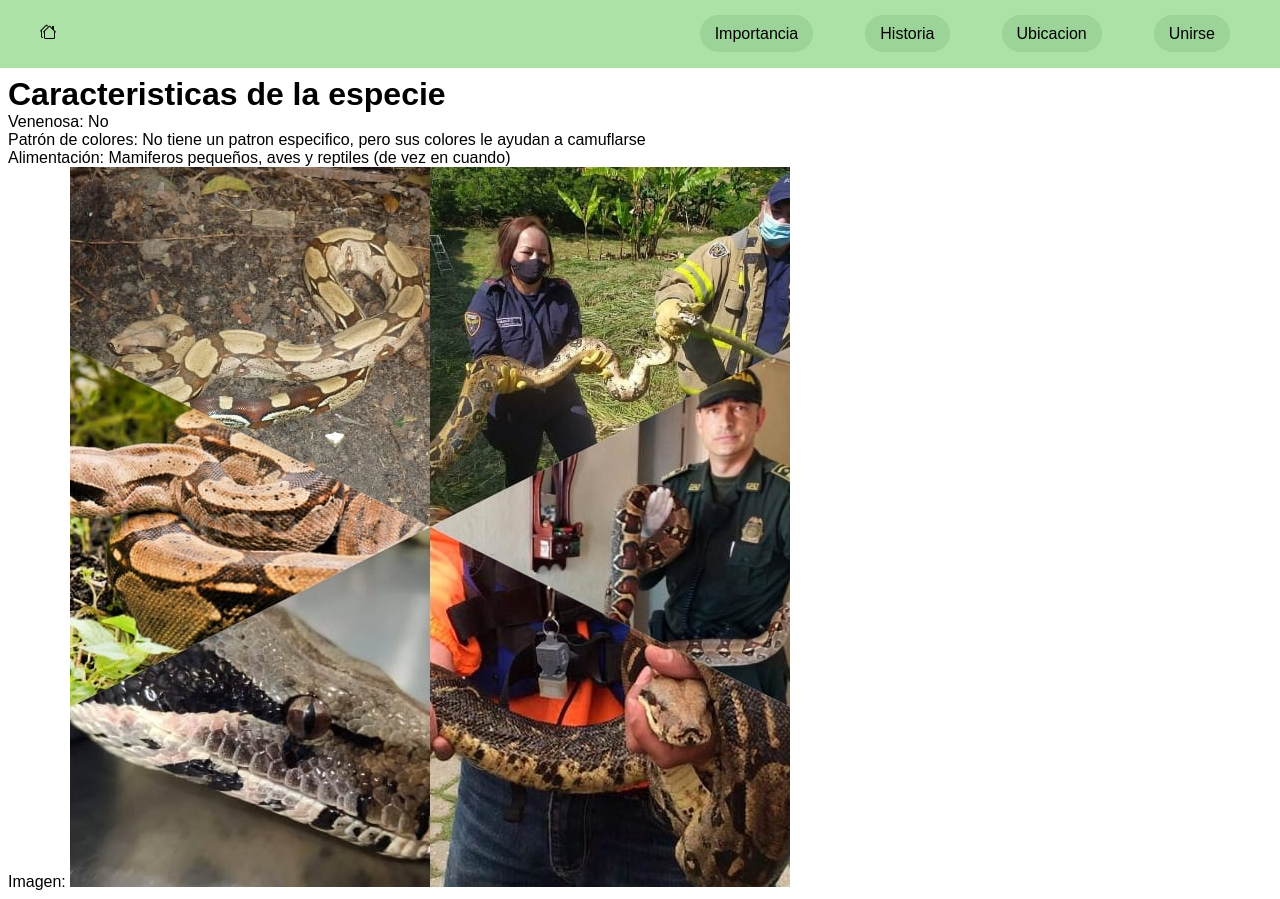
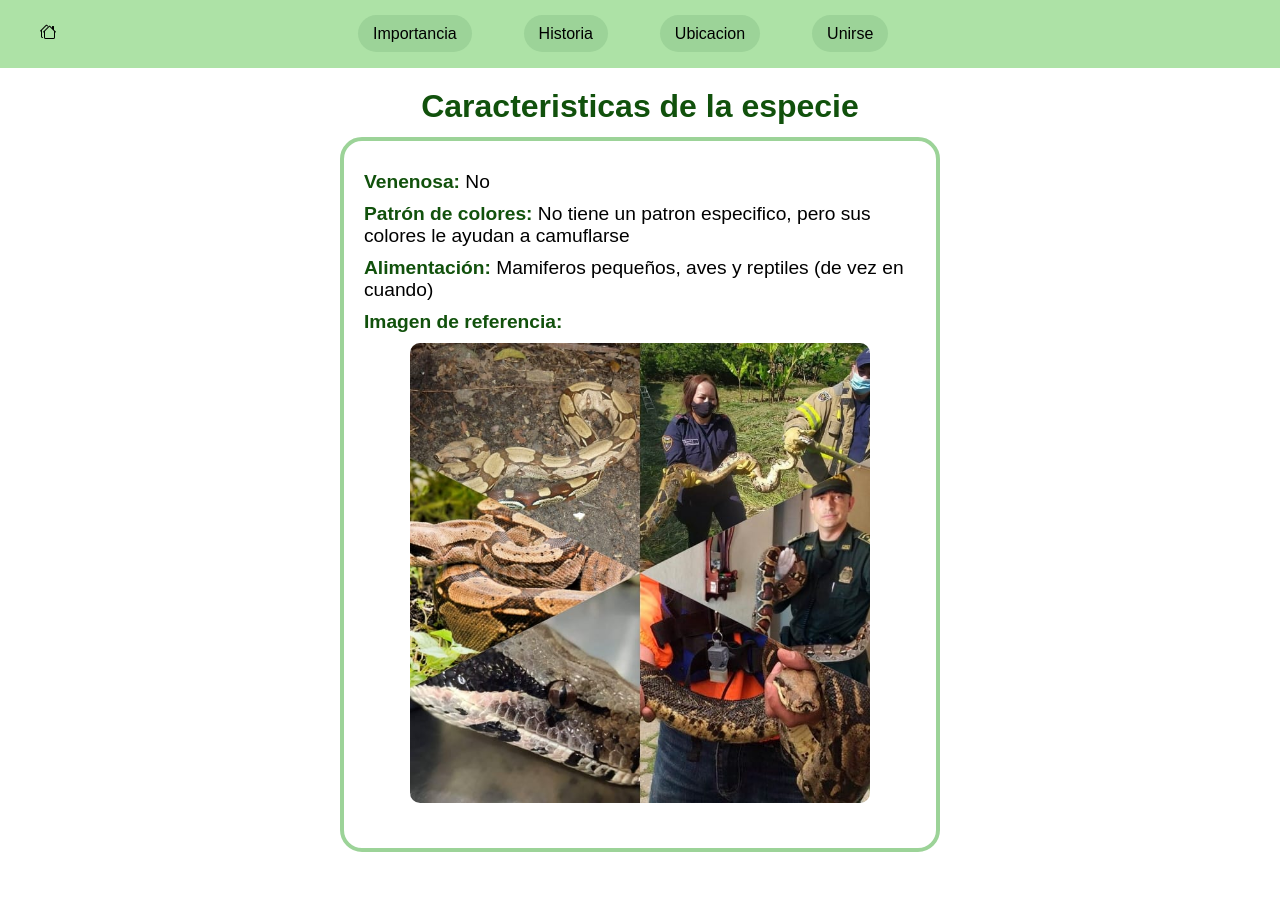
Before and after one commit to valdmntina/Avance, a Django app: page /info_serpiente/1 in a window 1280 px wide. After the commit the page ends 852 px from the top, so only its background shows below. Run offline with Django 5.2, Linux system fonts and the light colour scheme; data comes from the database, SQL or seed files in the repository.

Commit message:
menu y ubicacion

```diff
--- a/ProyectoFinal/Templates/Layouts/Partials/footer.html
+++ b/ProyectoFinal/Templates/Layouts/Partials/footer.html
@@ -1,8 +1,6 @@
 <footer class="footer">
     <div class="redes-sociales">
-        <p class="frase">Redes que te brindaran más informacion del tema y más</p>
-        <a class="social-icon" href="#"></a>
+        <p class="frase">Aquí podras encontrar contenido sobre serpientes y más animales</p>
         <a class="social-icon" href="#"></a>
     </div>
-    <p class="frase_bajo">Recuerda, el mejor manejo es el que no se hace</p>
 </footer>
--- a/ProyectoFinal/Templates/historia.html
+++ b/ProyectoFinal/Templates/historia.html
@@ -105,7 +105,7 @@
     </main>
 
     <footer class="footer_importancia">
-        <p>Recuerda, el mejor manejo es el que no se hace</p>
+        <p>El mejor manejo es el que no se hace</p>
     </footer>
 
 </body>
--- a/ProyectoFinal/Templates/importancia.html
+++ b/ProyectoFinal/Templates/importancia.html
@@ -80,7 +80,7 @@
     </main>
 
     <footer class="footer_importancia">
-        <p>Recuerda, el mejor manejo es el que no se hace</p>
+        <p>El mejor manejo es el que no se hace</p>
     </footer>
 
 </body>
--- a/ProyectoFinal/Templates/info_serpiente.html
+++ b/ProyectoFinal/Templates/info_serpiente.html
@@ -15,8 +15,10 @@
     </header>
 
     <main>
-        <h1>Caracteristicas de la especie</h1>
-        <p>Venenosa:
+        <h1 class="subtitulo info_titulo">Caracteristicas de la especie</h1>
+        <div class="info_cuadro">
+            <div>
+                <p><strong class="subtitulo">Venenosa:</strong>
                     {% if serpiente.caracteristica.venenosa == 0 %}
                     No
                     {% else %}
@@ -24,15 +26,16 @@
                     {% endif %}
                 </p>
                 <p>
-            Patrón de colores: {{ serpiente.caracteristica.color_patron }}
+                    <strong class="subtitulo">Patrón de colores:</strong> {{ serpiente.caracteristica.color_patron }}
                 </p>
                 <p>
-            Alimentación: {{ serpiente.caracteristica.alimentacion }}
+                    <strong class="subtitulo">Alimentación:</strong> {{ serpiente.caracteristica.alimentacion }}
                 </p>
                 <p>
-            Imagen: <img src="../static/assets/assets2/{{serpiente.foto}}" >
+                    <strong class="subtitulo">Imagen de referencia:</strong> <img src="../static/assets/assets2/{{serpiente.foto}}" class="info_foto">
                 </p>
-
+            </div>
+        </div>
     </main>
 
 </body>
--- a/ProyectoFinal/static/main.css
+++ b/ProyectoFinal/static/main.css
@@ -36,12 +36,6 @@ header{
     margin: 0%;
 }
 
-.logo{
-    /* text-align: start;
-    width: 50%;
-    padding-left: 32px; */
-}
-
 .div_navegacion{
     display: flex;
     flex-direction: row;
@@ -51,7 +45,7 @@ header{
 
 .menu{
     display: flex;
-    justify-content: end;
+    margin: 0 auto;
     width: 50%;
 
 }
@@ -61,9 +55,11 @@ header{
     list-style: none;
     gap: 2rem;
 }
+
 .item{
  padding: 10px;
 }
+
 .link{
     text-decoration: none;
     color: #000;
@@ -165,7 +161,6 @@ nav a:hover{
     justify-content: space-between;
 }
 
-
 .imagen {
     display: flex;
     justify-content: center;
@@ -198,21 +193,24 @@ nav a:hover{
 /* FOOTER */
 footer{
     background-color: var(--color-one);
-    padding: 2px ;
+    padding: 2px;
     text-align: center;
-    position: 10px;
+    /* position: 10px;
     bottom: 0;
     left: 0;
-    width: 100%;
+    /* width: 100%; */
 }
 
 .frase{
     font-size: small;
     color: black;
+    margin-bottom: 10px;
 }
 
 .redes-sociales{
-    margin-bottom: 10px;
+    display: flex;
+    flex-direction: column;
+    align-items: center;
 }
 
 .redes-sociales a {
@@ -225,14 +223,13 @@ footer{
 }
 
 .social-icon{
-    height: 20px;
-    width: 20px;
-    border-radius: 50px;
+    height: 30px;
+    width: 30px;
+    /* border-radius: 50px; */
     background-image: url(assets/logofacebook.png);
     background-position: center;
-    background-size: 45px;
     background-repeat: no-repeat;
-    margin: 1rem;
+    margin: 0 5px;
 }
 
 .social-icon:hover{
@@ -412,6 +409,39 @@ main{
     flex-direction: column;
 }
 
+.info_titulo{
+    padding: 12px;
+    margin: auto;
+    text-align: center;
+}
+
+.info_cuadro{
+    max-width: 600px;
+    margin: 0 auto;
+    padding: 20px;
+    border: 4px solid var(--color-four);
+    border-radius: 22px;
+    font-size: larger;
+    font-family: "Poppins", sans-serif;
+}
+
+.info_cuadro div{
+    text-align: left;
+}
+
+.info_cuadro p{
+    margin: 10px 0;
+}
+
+.info_foto{
+    display: inline-block;
+    max-width: 30rem;
+    height: auto;
+    border: 5px solid none;
+    border-radius: 20px;
+    margin-left: 36px;
+    padding: 10px;
+}
 /* FORMULARIO */
 
 .fondo{
```
Also changed, not shown: ProyectoFinal/static/assets/logofacebook.png, ProyectoFinal/static/assets/logoinstagram.png (added). Lines whose indentation alone changed are shown as unchanged.
